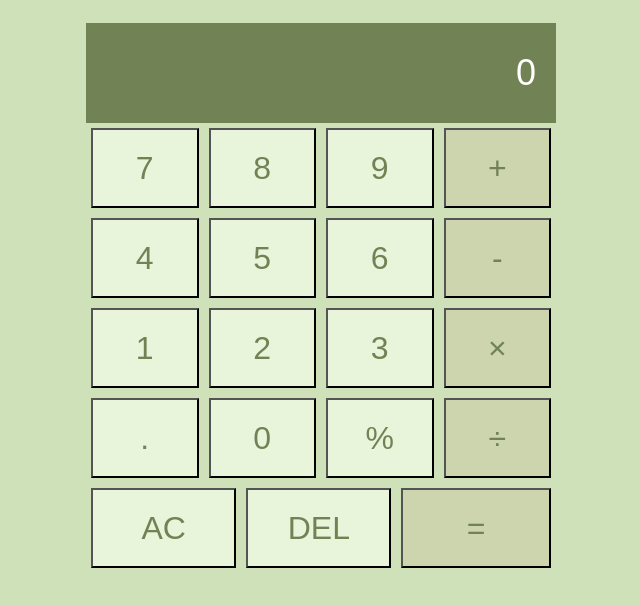
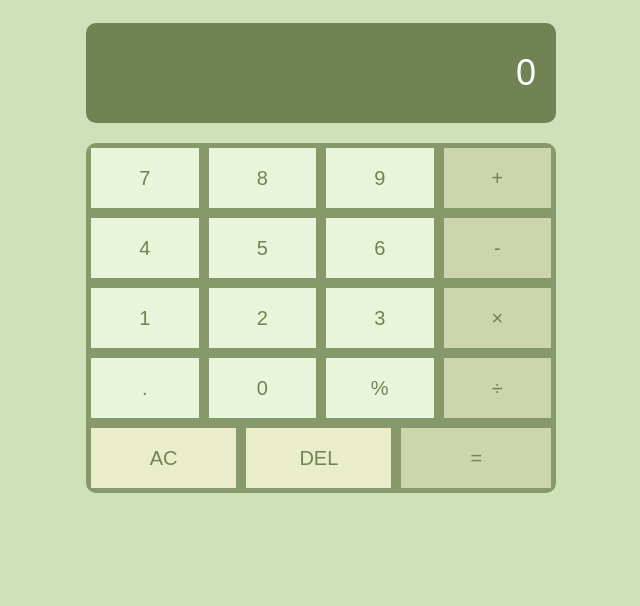
Before and after one commit to msaiflanam/calc-progate, a plain HTML site: page index.html in a window 1280 px wide. Shown: the whole page, without its empty margins (319-959 px from the left). Drawn offline with Linux system fonts and the light colour scheme.

Commit message:
change desisgn

```diff
--- a/stylesheet.css
+++ b/stylesheet.css
@@ -13,6 +13,7 @@ body {
 }
 
 .calc-wrap {
+    background-color: ;
     padding: 15px;
 }
 
@@ -26,10 +27,14 @@ body {
     border: none;
     padding: 0 20px;
     box-sizing: border-box;
+    border-radius: 10px;
 }
 
 .calculator-keys {
+    margin-top: 20px;
     width: 100%;
+    border-radius: 10px;
+    background-color: #87986A;
 }
 
 .row {
@@ -38,16 +43,19 @@ body {
 
 button{
     margin: 5px;
-    height: 80px;
+    padding: 10px;
+    height: 60px;
     background-color: #E9F5DB;
-    font-size: 32px;
+    font-size: 20px;
     color: #718355;
     width: 25%;
+    border: none;
     outline: none;
 }
 
 .clear-btn {
     width: 33%;
+    background-color: #E9EDC9;
 }
 
 .equal-btn {
```
